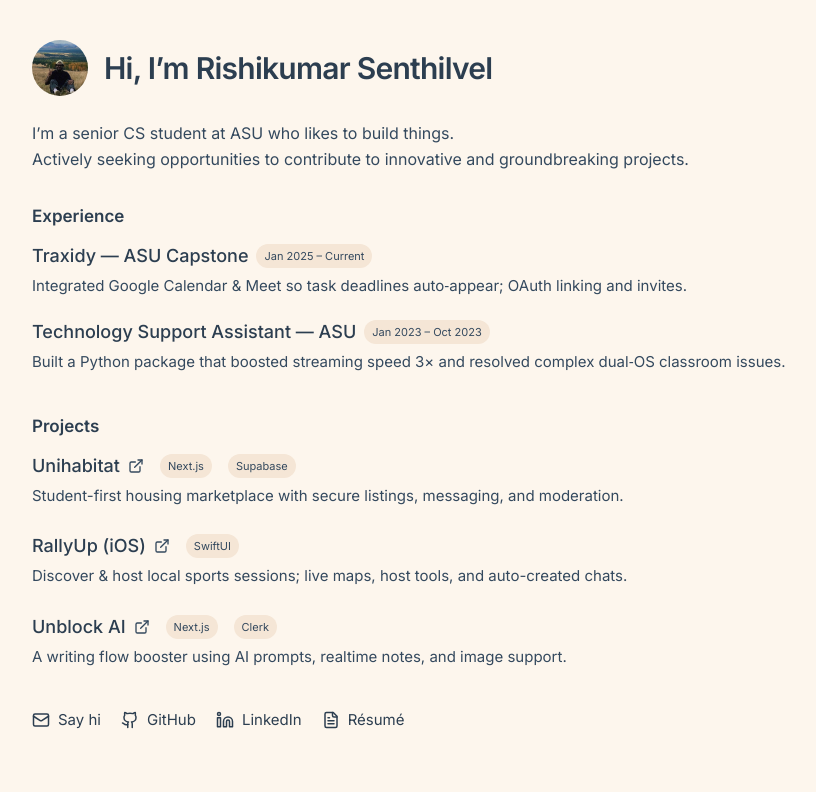
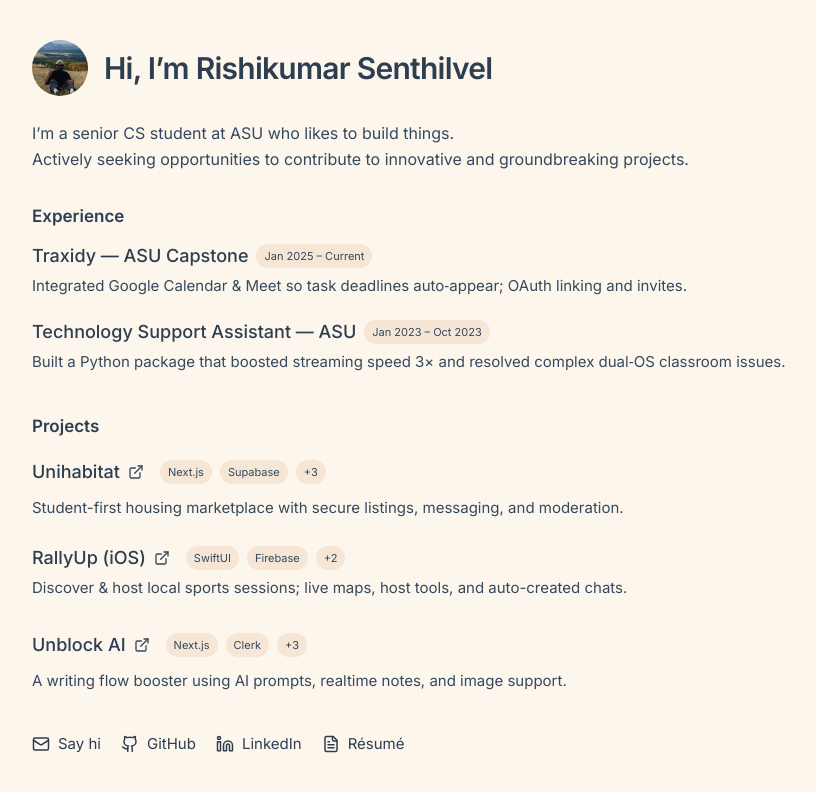
Before and after one commit to Rishi180303/portfolio, a Next.js app: page / in a window 1280 px wide. Shown: the top 792 px of the page, without its empty margins (224-1040 px from the left). Built offline with nearby package versions, Linux system fonts and the light colour scheme.

Commit message:
hover expand effect to techtags under project

```diff
--- a/src/app/page.tsx
+++ b/src/app/page.tsx
@@ -47,19 +47,19 @@ export default function Home() {
     {
       title: "Unihabitat",
       desc: "Student-first housing marketplace with secure listings, messaging, and moderation.",
-      badges: ["Next.js", "Supabase"],
+      badges: ["Next.js", "Supabase", "TypeScript", "Tailwind", "Google Places"],
       href: "https://www.unihabitat.org/",
     },
     {
       title: "RallyUp (iOS)",
       desc: "Discover & host local sports sessions; live maps, host tools, and auto-created chats.",
-      badges: ["SwiftUI"],
+      badges: ["SwiftUI", "Firebase", "MapKit", "Foursquare"],
       href: "https://github.com/Rishi180303/RallyUp",
     },
     {
       title: "Unblock AI",
       desc: "A writing flow booster using AI prompts, realtime notes, and image support.",
-      badges: ["Next.js", "Clerk"],
+      badges: ["Next.js", "Clerk", "OpenAI", "Firebase", "React Query"],
       href: "https://unblock-ai.vercel.app/",
     },
   ];
@@ -115,11 +115,7 @@ export default function Home() {
         </motion.h2>
         <motion.ul variants={container} className="space-y-6 mb-10">
           {projects.map((p) => (
-            <motion.li
-              key={p.title}
-              variants={item}
-              className="group"
-            >
+            <motion.li key={p.title} variants={item}>
               <div className="flex items-center justify-start gap-2 mb-1">
                 <h3 className="text-[18px] sm:text-lg font-medium text-primary">
                   {p.title}
@@ -135,7 +131,9 @@ export default function Home() {
                     <ExternalLink size={16} />
                   </Link>
                 )}
-                {p.badges?.map((b) => (
+                {/* Badges: show first 2; reveal the rest when hovering the +N chip area only */}
+                <span className="inline-flex items-center gap-0">
+                  {p.badges?.slice(0, 2).map((b) => (
                     <span
                       key={b}
                       className="ml-2 text-[11px] leading-5 px-2 py-0.5 rounded-full bg-[color:var(--color-accent)] text-secondary"
@@ -143,6 +141,24 @@ export default function Home() {
                       {b}
                     </span>
                   ))}
+                  {p.badges && p.badges.length > 2 && (
+                    <span className="relative inline-flex items-center ml-2 group/badges">
+                      <span
+                        className="text-[11px] leading-5 px-2 py-0.5 rounded-full bg-[color:var(--color-accent)] text-secondary transition-all duration-300 ease-[cubic-bezier(0.16,1,0.3,1)] group-hover/badges:opacity-0 group-hover/badges:scale-90 group-hover/badges:max-w-0 group-hover/badges:px-0 group-hover/badges:mr-0 overflow-hidden"
+                      >
+                        +{p.badges.length - 2}
+                      </span>
+                      {p.badges.slice(2).map((b) => (
+                        <span
+                          key={b}
+                          className="ml-2 text-[11px] leading-5 rounded-full bg-[color:var(--color-accent)] text-secondary opacity-0 scale-95 -translate-x-1 max-w-0 px-0 mr-0 overflow-hidden transition-all duration-300 ease-[cubic-bezier(0.16,1,0.3,1)] group-hover/badges:opacity-100 group-hover/badges:scale-100 group-hover/badges:translate-x-0 group-hover/badges:max-w-[160px] group-hover/badges:px-2"
+                        >
+                          {b}
+                        </span>
+                      ))}
+                    </span>
+                  )}
+                </span>
               </div>
               <p className="text-secondary text-[15px] leading-relaxed">
                 {p.desc}
@@ -176,7 +192,7 @@ export default function Home() {
             <Linkedin size={18} /> LinkedIn
           </Link>
           <Link
-            href="/resume.pdf"
+            href="/Rishikumar_Resume.pdf"
             target="_blank"
             className="inline-flex items-center gap-2 text-primary hover:opacity-80"
             rel="noreferrer"
```
Also changed, not shown: 1 other file (tests, documents, lock files or other folders). Lines whose indentation alone changed are shown as unchanged.
